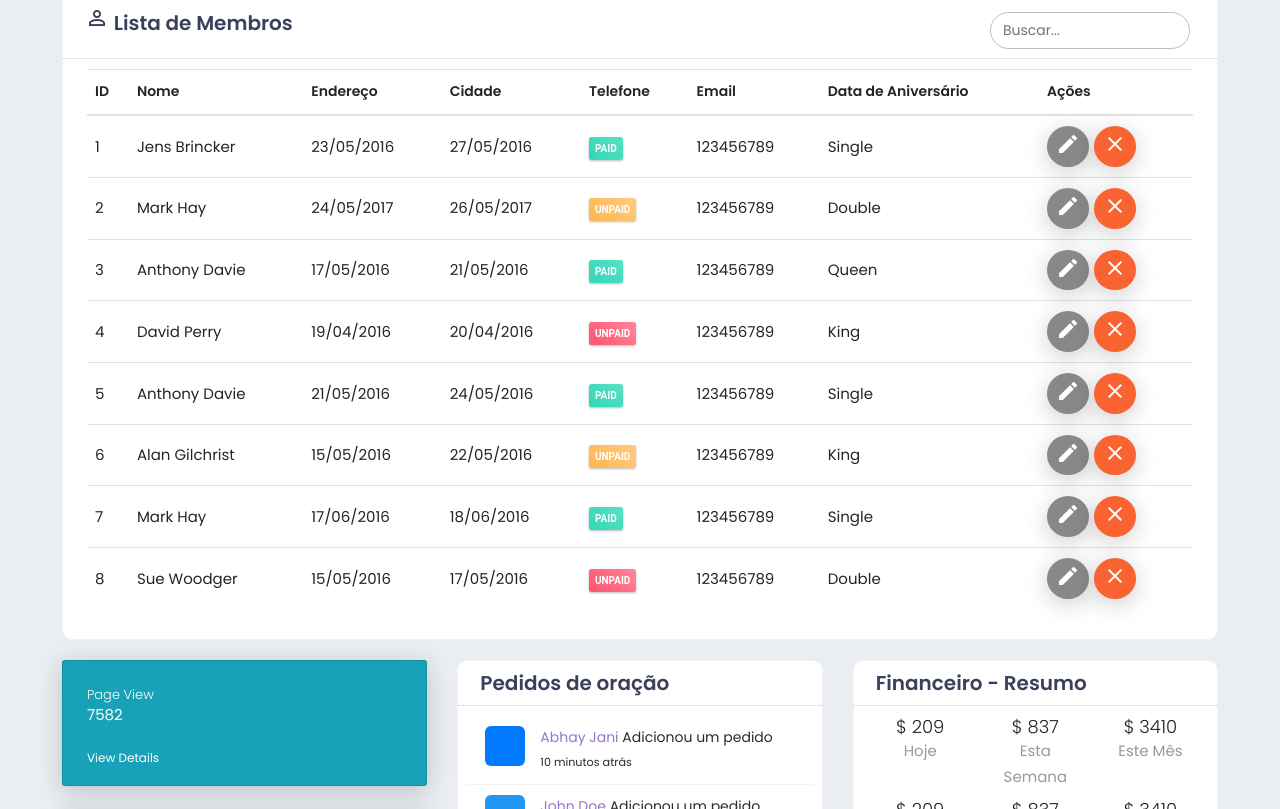
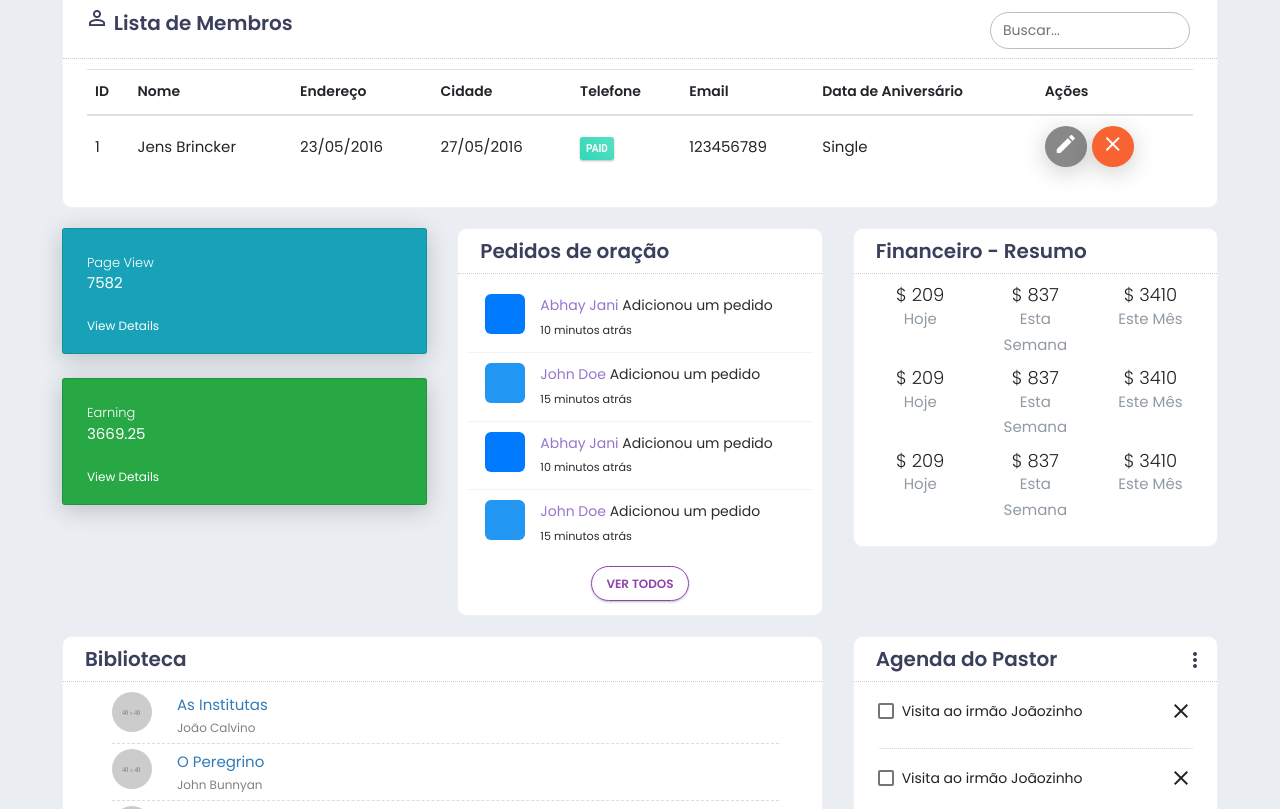
Before and after one commit to rsperlongo/webchurch, an Angular app: page /dashboard in a window 1280 px wide. Shown: the part 413-1222 px from the top of the page. Built offline with nearby package versions, Linux system fonts and the light colour scheme.

Commit message:
update routes backend

```diff
--- a/src/app/members/members.component.html
+++ b/src/app/members/members.component.html
@@ -59,139 +59,6 @@
           </button>
         </td>
     </tr>
-    <tr>
-      <td>2</td>
-      <td>Mark Hay</td>
-      <td>24/05/2017</td>
-      <td>26/05/2017</td>
-      <td>
-        <span class="label label-sm label-warning">unpaid </span>
-      </td>
-      <td>123456789</td>
-      <td>Double</td>
-      <td>
-        <a href="edit_booking.html" class="btn btn-tbl-edit btn-xs">
-          <i class="material-icons">edit</i>
-        </a>
-        <button class="btn btn-tbl-delete btn-xs">
-          <i class="material-icons">clear</i>
-        </button>
-      </td>
-    </tr>
-    <tr>
-      <td>3</td>
-      <td>Anthony Davie</td>
-      <td>17/05/2016</td>
-      <td>21/05/2016</td>
-      <td>
-        <span class="label label-sm label-success ">paid</span>
-      </td>
-      <td>123456789</td>
-      <td>Queen</td>
-      <td>
-        <a href="edit_booking.html" class="btn btn-tbl-edit btn-xs">
-          <i class="material-icons">edit</i>
-        </a>
-        <button class="btn btn-tbl-delete btn-xs">
-          <i class="material-icons">clear</i>
-        </button>
-      </td>
-    </tr>
-    <tr>
-      <td>4</td>
-      <td>David Perry</td>
-      <td>19/04/2016</td>
-      <td>20/04/2016</td>
-      <td>
-        <span class="label label-sm label-danger">unpaid</span>
-      </td>
-      <td>123456789</td>
-      <td>King</td>
-      <td>
-        <a href="edit_booking.html" class="btn btn-tbl-edit btn-xs">
-          <i class="material-icons">edit</i>
-        </a>
-        <button class="btn btn-tbl-delete btn-xs">
-          <i class="material-icons">clear</i>
-        </button>
-      </td>
-    </tr>
-    <tr>
-      <td>5</td>
-      <td>Anthony Davie</td>
-      <td>21/05/2016</td>
-      <td>24/05/2016</td>
-      <td>
-        <span class="label label-sm label-success ">paid</span>
-      </td>
-      <td>123456789</td>
-      <td>Single</td>
-      <td>
-        <a href="edit_booking.html" class="btn btn-tbl-edit btn-xs">
-          <i class="material-icons">edit</i>
-        </a>
-        <button class="btn btn-tbl-delete btn-xs">
-          <i class="material-icons">clear</i>
-        </button>
-      </td>
-    </tr>
-    <tr>
-      <td>6</td>
-      <td>Alan Gilchrist</td>
-      <td>15/05/2016</td>
-      <td>22/05/2016</td>
-      <td>
-        <span class="label label-sm label-warning ">unpaid</span>
-      </td>
-      <td>123456789</td>
-      <td>King</td>
-      <td>
-        <a href="edit_booking.html" class="btn btn-tbl-edit btn-xs">
-          <i class="material-icons">edit</i>
-        </a>
-        <button class="btn btn-tbl-delete btn-xs">
-          <i class="material-icons">clear</i>
-        </button>
-      </td>
-    </tr>
-    <tr>
-      <td>7</td>
-      <td>Mark Hay</td>
-      <td>17/06/2016</td>
-      <td>18/06/2016</td>
-      <td>
-        <span class="label label-sm label-success ">paid</span>
-      </td>
-      <td>123456789</td>
-      <td>Single</td>
-      <td>
-        <a href="edit_booking.html" class="btn btn-tbl-edit btn-xs">
-          <i class="material-icons">edit</i>
-        </a>
-        <button class="btn btn-tbl-delete btn-xs">
-          <i class="material-icons">clear</i>
-        </button>
-      </td>
-    </tr>
-    <tr>
-      <td>8</td>
-      <td>Sue Woodger</td>
-      <td>15/05/2016</td>
-      <td>17/05/2016</td>
-      <td>
-        <span class="label label-sm label-danger">unpaid</span>
-      </td>
-      <td>123456789</td>
-      <td>Double</td>
-      <td>
-        <a href="#" class="btn btn-tbl-edit btn-xs">
-          <i class="material-icons">edit</i>
-        </a>
-        <button class="btn btn-tbl-delete btn-xs">
-          <i class="material-icons">clear</i>
-        </button>
-      </td>
-    </tr>
   </tbody>
 </table>
 </div>
```
Also changed, not shown: 2 other files (tests, documents, lock files or other folders).
